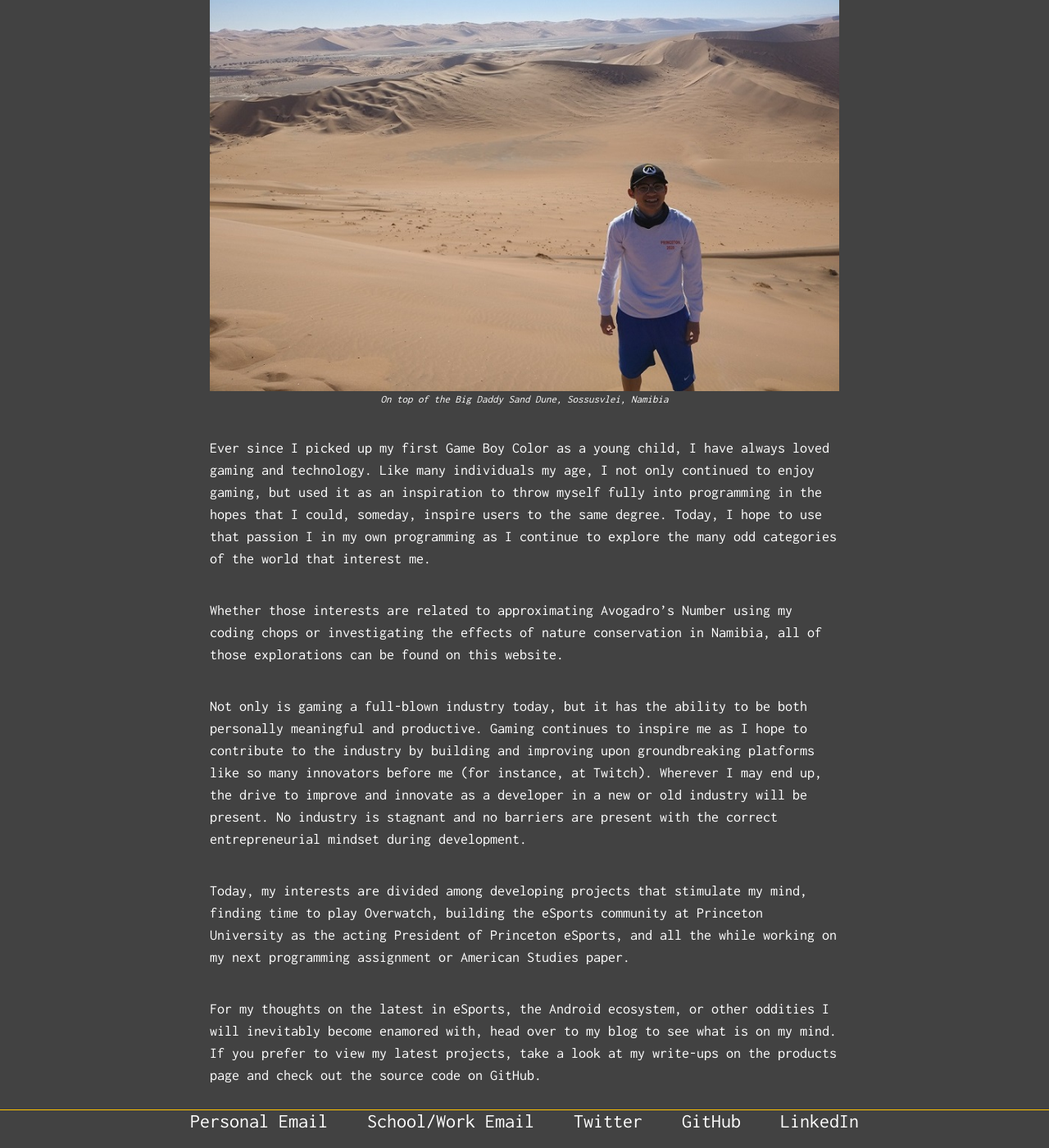
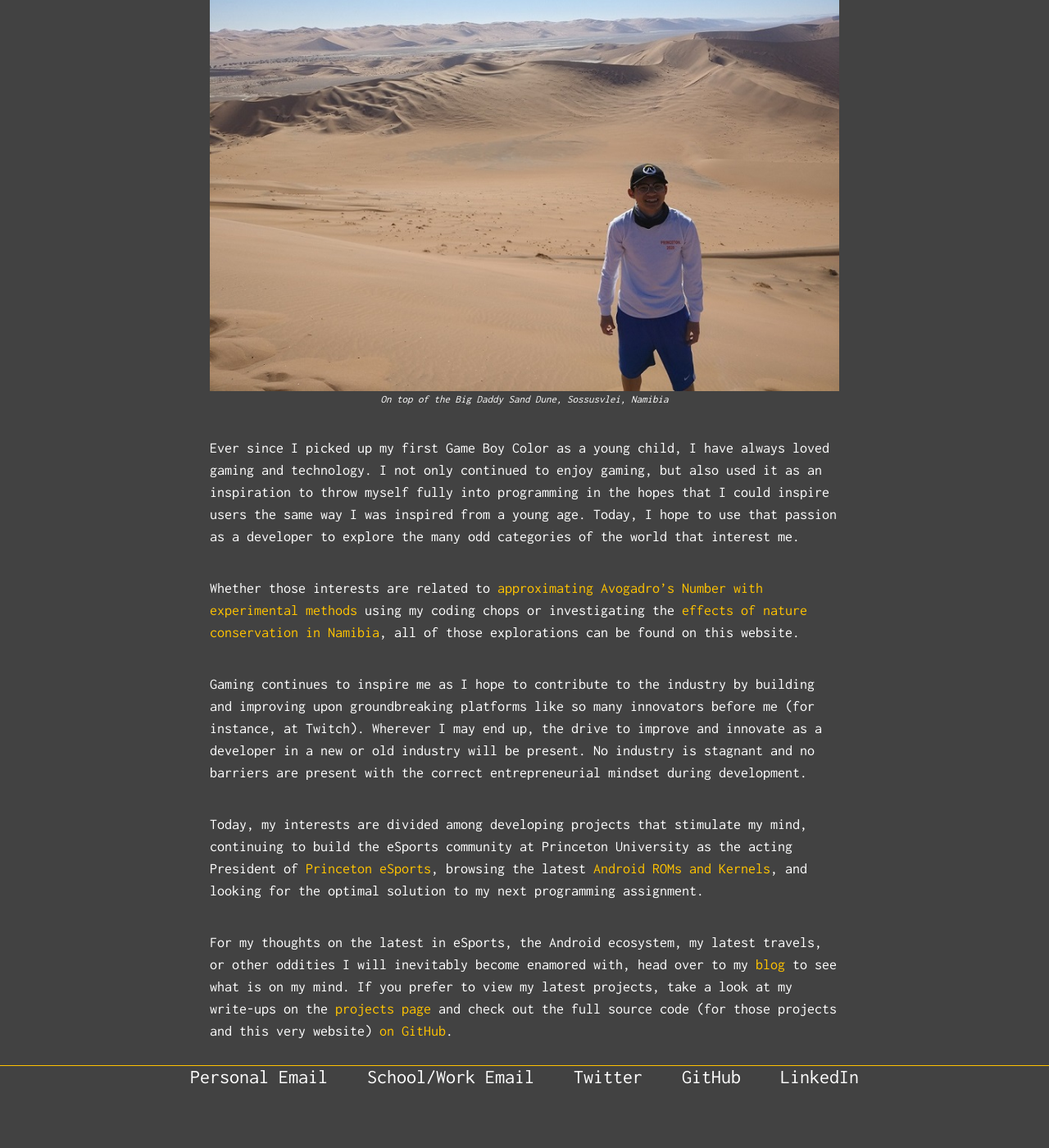
Before and after one commit to justintranjt/justintranjt.github.io, a Jekyll site: the page built from index.md, in a window 1280 px wide and 1400 px high, scrolled down 772 px. Shown: the whole window at 82% size. Built offline with Jekyll 4.4.1, drawn with Linux system fonts in a browser that asks for light colours; after the commit the page ends 2118 px from its top, so only the background shows below that.

Commit message:
Update index.md

```diff
--- a/index.md
+++ b/index.md
@@ -7,14 +7,14 @@ title: JT - Home Page
 
 Welcome to my page! I'm a computer scientist by education, a Princetonian at the moment, and an Oregonian from the day I was born. Here is some background on my interests and motivations:
 
-![]( /Sossusvlei, Namibia.jpg )*On top of the Big Daddy Sand Dune, Sossusvlei, Namibia*
+![Sossusvlei]( /Sossusvlei, Namibia.jpg )*On top of the Big Daddy Sand Dune, Sossusvlei, Namibia*
 
-Ever since I picked up my first Game Boy Color as a young child, I have always loved gaming and technology. Like many individuals my age, I not only continued to enjoy gaming, but used it as an inspiration to throw myself fully into programming in the hopes that I could, someday, inspire users to the same degree. Today, I hope to use that passion I in my own programming as I continue to explore the many odd categories of the world that interest me.
+Ever since I picked up my first Game Boy Color as a young child, I have always loved gaming and technology. I not only continued to enjoy gaming, but also used it as an inspiration to throw myself fully into programming in the hopes that I could inspire users the same way I was inspired from a young age. Today, I hope to use that passion as a developer to explore the many odd categories of the world that interest me.
 
-Whether those interests are related to approximating Avogadro's Number using my coding chops or investigating the effects of nature conservation in Namibia, all of those explorations can be found on this website.
+Whether those interests are related to [approximating Avogadro's Number with experimental methods](https://justintranjt.github.io/projects/2017-07-29-avogadro-estimation/) using my coding chops or investigating the [effects of nature conservation in Namibia](https://justintranjt.github.io/research/), all of those explorations can be found on this website.
 
-Not only is gaming a full-blown industry today, but it has the ability to be both personally meaningful and productive. Gaming continues to inspire me as I hope to contribute to the industry by building and improving upon groundbreaking platforms like so many innovators before me (for instance, at Twitch). Wherever I may end up, the drive to improve and innovate as a developer in a new or old industry will be present. No industry is stagnant and no barriers are present with the correct entrepreneurial mindset during development.
+Gaming continues to inspire me as I hope to contribute to the industry by building and improving upon groundbreaking platforms like so many innovators before me (for instance, at Twitch). Wherever I may end up, the drive to improve and innovate as a developer in a new or old industry will be present. No industry is stagnant and no barriers are present with the correct entrepreneurial mindset during development.
 
-Today, my interests are divided among developing projects that stimulate my mind, finding time to play Overwatch, building the eSports community at Princeton University as the acting President of Princeton eSports, and all the while working on my next programming assignment or American Studies paper.
+Today, my interests are divided among developing projects that stimulate my mind, continuing to build the eSports community at Princeton University as the acting President of [Princeton eSports](https://www.facebook.com/groups/ptonesports/), browsing the latest [Android ROMs and Kernels](https://forum.xda-developers.com/oneplus-3), and looking for the optimal solution to my next programming assignment.
 
-For my thoughts on the latest in eSports, the Android ecosystem, or other oddities I will inevitably become enamored with, head over to my blog to see what is on my mind. If you prefer to view my latest projects, take a look at my write-ups on the products page and check out the source code on GitHub.
+For my thoughts on the latest in eSports, the Android ecosystem, my latest travels, or other oddities I will inevitably become enamored with, head over to my [blog](https://justintranjt.github.io/blog/) to see what is on my mind. If you prefer to view my latest projects, take a look at my write-ups on the [projects page](https://justintranjt.github.io/projects/) and check out the full source code (for those projects and this very website) [on GitHub](https://github.com/justintranjt).
```
